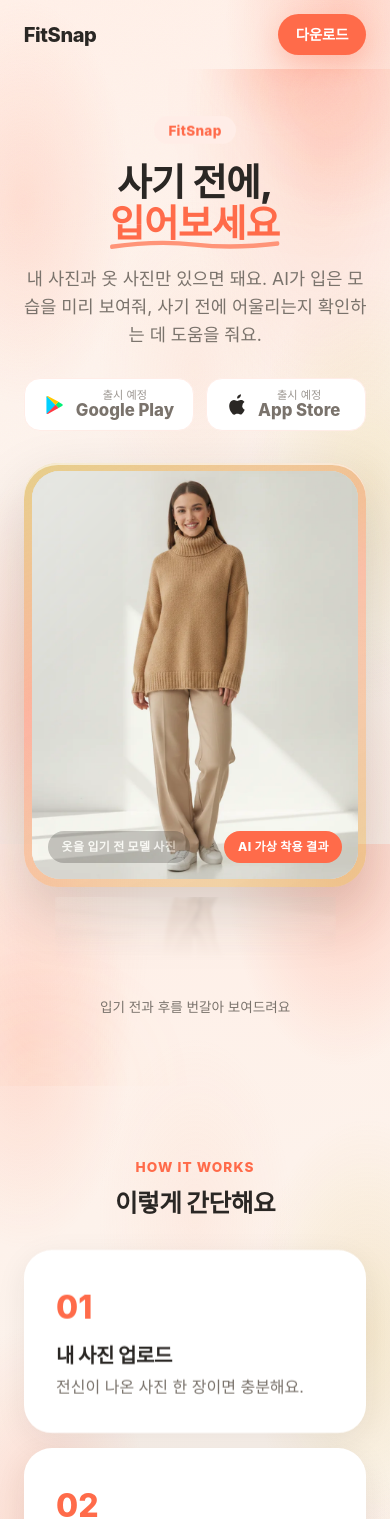
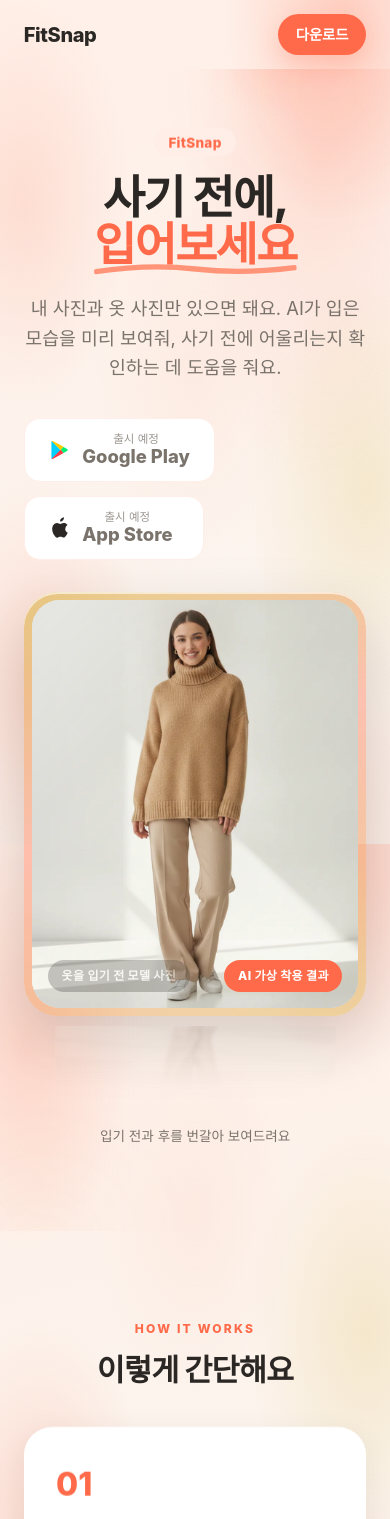
Before and after one commit to longpapa82-cyber/fitsnap-web, a React (Vite) app: page / in a window 390 px wide. Shown: the top 1519 px of the page. Built offline with nearby package versions, Linux system fonts and the light colour scheme.

Commit message:
feat(design): 시원시원한 톤 — 타이포 확대·여백 강화
text-hero 최대 5.5rem, headline 3rem, 섹션여백 11rem, eyebrow 트래킹 확대,
CTA 큼직하게. Hero 헤드라인 타이트 자간·낮은 행간. 모바일 오버플로 없음.

```diff
--- a/src/components/ui/section.css
+++ b/src/components/ui/section.css
@@ -11,17 +11,22 @@
   color: #fff;
 }
 
-.section-inner { max-width: 1120px; margin: 0 auto; }
+.section-inner { max-width: 1200px; margin: 0 auto; }
 
-.section-head { text-align: center; margin-bottom: clamp(2rem, 1rem + 3vw, 3.5rem); }
+.section-head { text-align: center; margin-bottom: clamp(2.5rem, 1.5rem + 3.5vw, 4.5rem); }
 .section-eyebrow {
   display: inline-block;
   color: var(--color-coral);
   font-weight: 800;
-  font-size: 0.85rem;
-  letter-spacing: 0.08em;
+  font-size: var(--text-eyebrow);
+  letter-spacing: 0.18em;
   text-transform: uppercase;
-  margin-bottom: 0.75rem;
+  margin-bottom: 1rem;
 }
 .section--dark .section-eyebrow { color: rgba(255, 255, 255, 0.85); }
-.section-title { font-size: var(--text-headline); margin: 0; }
+.section-title {
+  font-size: var(--text-headline);
+  line-height: 1.05;
+  letter-spacing: -0.025em;
+  margin: 0;
+}
--- a/src/components/ui/store-cta.css
+++ b/src/components/ui/store-cta.css
@@ -1,22 +1,22 @@
 .store-cta {
   display: flex;
-  gap: 0.75rem;
+  gap: 0.9rem;
   flex-wrap: wrap;
 }
 
 .store-btn {
   display: flex;
   align-items: center;
-  gap: 0.6rem;
-  min-width: 160px;
-  padding: 0.6rem 1.2rem;
+  gap: 0.7rem;
+  min-width: 180px;
+  padding: 0.85rem 1.5rem;
   border-radius: var(--radius);
   transition: transform 150ms var(--ease-out-expo), box-shadow 150ms var(--ease-out-expo);
 }
 .store-btn-icon { display: flex; align-items: center; flex-shrink: 0; }
 .store-btn-text { display: flex; flex-direction: column; justify-content: center; line-height: 1.15; }
-.store-btn-sub { font-size: 0.7rem; opacity: 0.75; }
-.store-btn-label { font-size: 1.05rem; font-weight: 800; }
+.store-btn-sub { font-size: 0.72rem; opacity: 0.75; }
+.store-btn-label { font-size: 1.15rem; font-weight: 800; }
 
 .store-btn--live {
   background: var(--color-on-surface);
--- a/src/sections/hero.css
+++ b/src/sections/hero.css
@@ -90,6 +90,9 @@
 .hero-title {
   font-size: var(--text-hero);
   margin: 0;
+  line-height: 1.02;
+  letter-spacing: -0.035em;
+  font-weight: 800;
 }
 .hero-accent { position: relative; color: var(--color-coral); display: inline-block; }
 /* 강조어 밑줄이 그려지는 draw 애니메이션 */
@@ -111,12 +114,13 @@
 
 .hero-sub {
   color: var(--color-on-surface-variant);
-  font-size: 1.1rem;
-  max-width: 30ch;
-  margin: 0;
+  font-size: clamp(1.1rem, 1rem + 0.6vw, 1.35rem);
+  line-height: 1.6;
+  max-width: 34ch;
+  margin: 0.4rem 0 0;
 }
 
-.hero-cta { margin-top: 0.5rem; }
+.hero-cta { margin-top: 1rem; }
 
 .hero-visual { display: flex; flex-direction: column; gap: 0.75rem; }
 
--- a/src/styles/tokens.css
+++ b/src/styles/tokens.css
@@ -17,13 +17,14 @@
     'Malgun Gothic', system-ui, sans-serif;
   --font-display: var(--font-body);
 
-  /* 반응형 크기(clamp) */
-  --text-hero: clamp(2.25rem, 1.5rem + 3.5vw, 3.5rem);
-  --text-headline: clamp(1.5rem, 1.2rem + 1.4vw, 2rem);
-  --text-body: clamp(1rem, 0.95rem + 0.2vw, 1.0625rem);
+  /* 반응형 크기(clamp) — "시원시원": 대담하게 확대(AIR-1) */
+  --text-hero: clamp(2.75rem, 1.4rem + 6vw, 5.5rem);
+  --text-headline: clamp(1.9rem, 1.3rem + 2.4vw, 3rem);
+  --text-body: clamp(1.05rem, 0.98rem + 0.3vw, 1.18rem);
+  --text-eyebrow: clamp(0.75rem, 0.72rem + 0.15vw, 0.85rem);
 
-  /* 간격 */
-  --space-section: clamp(4rem, 3rem + 5vw, 8rem);
+  /* 간격 — 넉넉한 여백(AIR-2) */
+  --space-section: clamp(5rem, 3.5rem + 7vw, 11rem);
   --space-gutter: clamp(1.25rem, 1rem + 2vw, 2rem);
 
   /* 반경·그림자 */
```
